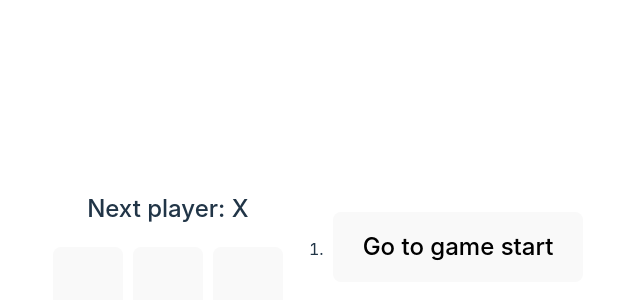
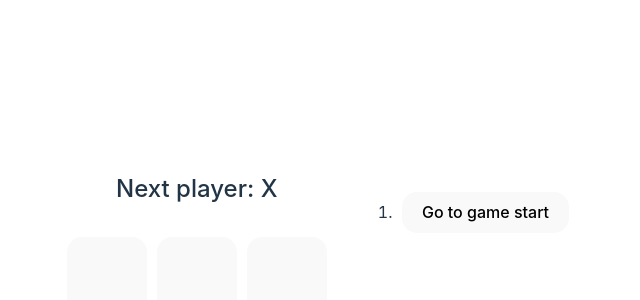
Before and after one commit to Makona79/tic-tac-toe, a React (Vite) app: page / in a window 1280 px wide. Shown: the part 64-364 px from the top of the page, without its empty margins (322-962 px from the left). Built offline with nearby package versions, Linux system fonts and the light colour scheme.

Commit message:
code lvl-1

```diff
--- a/src/App.tsx
+++ b/src/App.tsx
@@ -1,54 +1,7 @@
 import React, { useState } from 'react'
+import Board from './components/Board';
 import './App.css'
-import Square from './components/Square'
 
-function Board({ xIsNext, squares, onPlay }: { xIsNext: boolean, squares: string[], onPlay: any }) {
-
-
-	function handleClick(i: number) {
-		if (squares[i] || calculateWinner(squares)) {
-			return;
-		}
-		const nextSquares = squares.slice();
-		if (xIsNext) {
-			nextSquares[i] = "X";
-		} else {
-			nextSquares[i] = "O";
-		}
-		onPlay(nextSquares);
-
-	}
-	const winner = calculateWinner(squares);
-	let status;
-	if (winner) {
-		status = "Winner: " + winner;
-	} else {
-		status = "Next player: " + (xIsNext ? "X" : "O")
-	}
-
-	return (
-		<>
-			<div className="status">{status}</div>
-			<div className="board-row">
-				<Square value={squares[0]} onSquareClick={() => handleClick(0)} />
-				<Square value={squares[1]} onSquareClick={() => handleClick(1)} />
-				<Square value={squares[2]} onSquareClick={() => handleClick(2)} />
-			</div>
-			<div className="board-row">
-				<Square value={squares[3]} onSquareClick={() => handleClick(3)} />
-				<Square value={squares[4]} onSquareClick={() => handleClick(4)} />
-				<Square value={squares[5]} onSquareClick={() => handleClick(5)} />
-			</div>
-			<div className="board-row">
-				<Square value={squares[6]} onSquareClick={() => handleClick(6)} />
-				<Square value={squares[7]} onSquareClick={() => handleClick(7)} />
-				<Square value={squares[8]} onSquareClick={() => handleClick(8)} />
-			</div>
-		</>
-	)
-}
-
-// export default Board;
 
 function Game() {
 
@@ -59,7 +12,9 @@ function Game() {
 	const currentSquares = history[currentMove];
 
 	function handleplay(nextSquares: string[]) {
+
 		const nextHistory = [...history.slice(0, currentMove + 1), nextSquares];
+
 		setHistory(nextHistory);
 		setCurrentMove(nextHistory.length - 1);
 
@@ -77,7 +32,7 @@ function Game() {
 		}
 		return (
 			<li key={move}>
-				<button onClick={() => jumpTo(move)}>{description}</button>
+				<button className='moves' onClick={() => jumpTo(move)}>{description}</button>
 			</li>
 		);
 	});
@@ -93,23 +48,3 @@ function Game() {
 	)
 }
 export default Game;
-
-function calculateWinner(squares: string[]) {
-	const lines = [
-		[0, 1, 2],
-		[3, 4, 5],
-		[6, 7, 8],
-		[0, 3, 6],
-		[1, 4, 7],
-		[2, 5, 8],
-		[0, 4, 8],
-		[2, 4, 6]
-	];
-	for (let i = 0; i < lines.length; i++) {
-		const [a, b, c] = lines[i];
-		if (squares[a] && squares[a] === squares[b] && squares[a] === squares[c]) {
-			return squares[a];
-		}
-	}
-	return null;
-}
--- /dev/null
+++ b/src/components/Board.tsx
@@ -0,0 +1,55 @@
+
+import Square from './Square'
+import calculateWinner from './CalculateWinner';
+
+
+function Board({ xIsNext, squares, onPlay }: { xIsNext: boolean, squares: string[], onPlay: (nextSquares: string[]) => void }) {
+
+
+	function handleClick(i: number) {
+		if (squares[i] || calculateWinner(squares)) {
+			return;
+		}
+		const nextSquares = squares.slice();
+		if (xIsNext) {
+			nextSquares[i] = "X";
+		} else {
+			nextSquares[i] = "O";
+		}
+
+		onPlay(nextSquares);
+
+	}
+	const winner = calculateWinner(squares);
+	let status;
+	if (winner) {
+		status = "Winner: " + winner;
+
+	} else {
+		status = "Next player: " + (xIsNext ? "X" : "O")
+
+	}
+
+	return (
+		<>
+			<div className="status">{status}</div>
+			<div className="board-row">
+				<Square value={squares[0]} onSquareClick={() => handleClick(0)} />
+				<Square value={squares[1]} onSquareClick={() => handleClick(1)} />
+				<Square value={squares[2]} onSquareClick={() => handleClick(2)} />
+			</div>
+			<div className="board-row">
+				<Square value={squares[3]} onSquareClick={() => handleClick(3)} />
+				<Square value={squares[4]} onSquareClick={() => handleClick(4)} />
+				<Square value={squares[5]} onSquareClick={() => handleClick(5)} />
+			</div>
+			<div className="board-row">
+				<Square value={squares[6]} onSquareClick={() => handleClick(6)} />
+				<Square value={squares[7]} onSquareClick={() => handleClick(7)} />
+				<Square value={squares[8]} onSquareClick={() => handleClick(8)} />
+			</div>
+		</>
+	)
+}
+
+export default Board;
--- /dev/null
+++ b/src/components/CalculateWinner.tsx
@@ -0,0 +1,26 @@
+
+
+function calculateWinner(squares: string[]) {
+	const lines = [
+		[0, 1, 2],
+		[3, 4, 5],
+		[6, 7, 8],
+		[0, 3, 6],
+		[1, 4, 7],
+		[2, 5, 8],
+		[0, 4, 8],
+		[2, 4, 6]
+	];
+
+	for (let i = 0; i < lines.length; i++) {
+
+		const [a, b, c] = lines[i];
+
+		if (squares[a] && squares[a] === squares[b] && squares[a] === squares[c]) {
+			return squares[a];
+		}
+	}
+	return null;
+}
+
+export default calculateWinner;
--- a/src/index.css
+++ b/src/index.css
@@ -37,9 +37,9 @@ h1 {
 }
 
 button {
-	min-width: 70px;
-	min-height: 70px;
-	border-radius: 8px;
+	min-width: 80px;
+	min-height: 80px;
+	border-radius: 15px;
 	border: 1px solid transparent;
 	padding: 0.6em 1.2em;
 	font-size: 1.5em;
@@ -82,10 +82,22 @@ button:focus-visible {
 
 .status {
 	font-size: 1.5em;
-	margin-bottom: 15px;
+	margin-bottom: 25px;
 	font-weight: 500;
 }
 
 .game {
 	display: flex;
+	gap: 25px;
 }
+
+.game-board {
+	display: flex;
+	flex-direction: column;
+	align-items: center;
+}
+
+.moves {
+	font-size: 1em;
+	min-height: 20px;
+}
```
